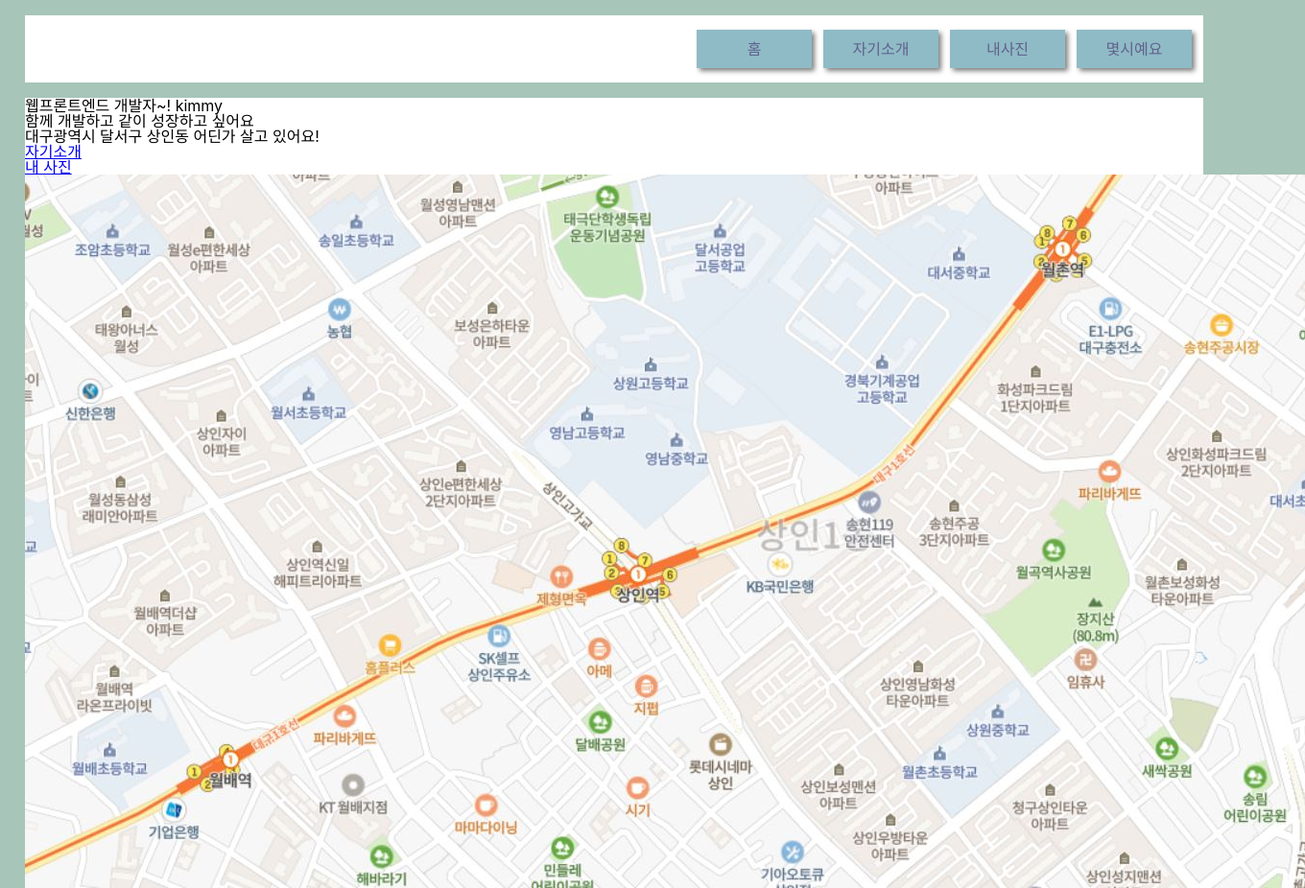
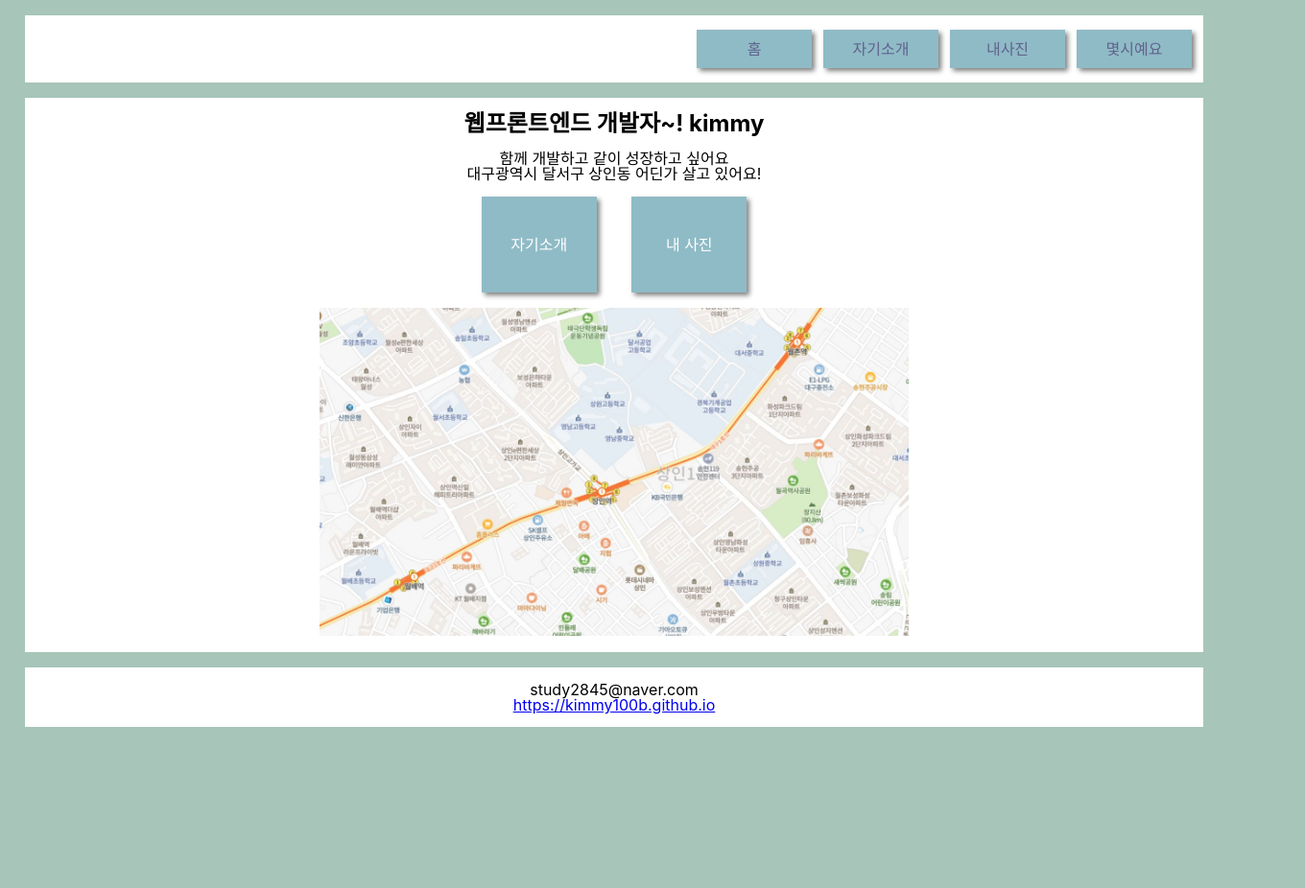
Before and after one commit to kimmy100b/aboutme, a plain HTML site: page WebContent/index.html in a window 1280 px wide. Shown: the top 926 px of the page at 96% size, 1360 px wide, since content can reach past the window. After the commit the page ends 800 px from the top, so only its background shows below. Drawn offline with Linux system fonts and the light colour scheme.

Commit message:
home페이지 완성:

```diff
--- a/WebContent/css/components/nav-header.css
+++ b/WebContent/css/components/nav-header.css
@@ -15,7 +15,7 @@
 }
 
 .nav-header__link {
-  color: #61628d;
+    color: var(--purple);
     text-decoration: none;
 }
 
--- /dev/null
+++ b/WebContent/css/screens/index.css
@@ -0,0 +1,38 @@
+.body-content {
+    text-align: center;
+}
+
+.home-content h1 {
+    font-size: x-large;
+    font-weight: 700;
+    margin-bottom: 16px;
+}
+
+.home-content,
+.home-btn {
+    margin-bottom: 16px;
+}
+
+.btn__aboutme,
+.btn__photo {
+    width: 120px;
+    height: 100px;
+    line-height: 100px;
+    box-shadow: 3px 3px 5px grey;
+    margin: 0px 16px;
+    list-style: none;
+    background-color: var(--blue);
+    display: inline-block;
+    text-align: center;
+}
+
+.btn__aboutme a,
+.btn__photo a {
+    color: white;
+    text-decoration: none;
+}
+
+.home-img img {
+    width: 50%;
+    height: 50%;
+}
--- a/WebContent/css/styles.css
+++ b/WebContent/css/styles.css
@@ -2,18 +2,21 @@
 @import "variables.css";
 
 /* Components */
+
 @import "components/nav-header.css";
 @import "components/footer.css";
 
 /* Screens */
 
+@import "screens/index.css";
 body {
-  background-color: var(--green);
-  font-family: -apple-system, BlinkMacSystemFont, "Segoe UI", Roboto, Oxygen, Ubuntu, Cantarell, "Open Sans", "Helvetica Neue", sans-serif;
-  padding: 16px 26px;
+    background-color: var(--green);
+    font-family: -apple-system, BlinkMacSystemFont, "Segoe UI", Roboto, Oxygen, Ubuntu, Cantarell, "Open Sans", "Helvetica Neue", sans-serif;
+    padding: 16px 26px;
 }
 
 .body-content {
-  background-color: white;
-  margin: 16px 0px;
+    background-color: white;
+    margin: 16px 0px;
+    padding: 15px 0px;
 }
--- a/WebContent/css/variables.css
+++ b/WebContent/css/variables.css
@@ -1,4 +1,5 @@
 :root {
-  --blue: #8fbbc6;
-  --green: #a7c5b9;
+    --blue: #8fbbc6;
+    --green: #a7c5b9;
+    --purple: #61628d;
 }
--- a/WebContent/index.html
+++ b/WebContent/index.html
@@ -1,5 +1,6 @@
 <!DOCTYPE html>
 <html>
+
 <head>
     <meta charset="UTF-8" />
     <link rel="stylesheet" href="css/styles.css" />
@@ -23,18 +24,19 @@
         </section>
         <section class="home-btn">
             <ul class="btn__list">
+                <li class="btn__aboutme" href="aboutme.html">
                     <a href="aboutme.html">
-            <li class="btn__aboutme" href="aboutme.html">
                         자기소개
+                    </a>
                 </li>
-          </a>
-          <a href="photo.html">
-            <li class="btn__photo" href="photo.html">내 사진</li>
-          </a>
+
+                <li class="btn__photo" href="photo.html">
+                    <a href="photo.html">내 사진</a>
+                </li>
             </ul>
         </section>
         <section class="home-img">
-        <img class="img__map" src="img/map.JPG" />
+            <img src="img/map.JPG" />
         </section>
     </div>
 
@@ -42,4 +44,5 @@
         <p>study2845@naver.com<br /><a href="https://kimmy100b.github.io">https://kimmy100b.github.io</a></p>
     </footer>
 </body>
+
 </html>
```
Lines whose indentation alone changed are shown as unchanged.
